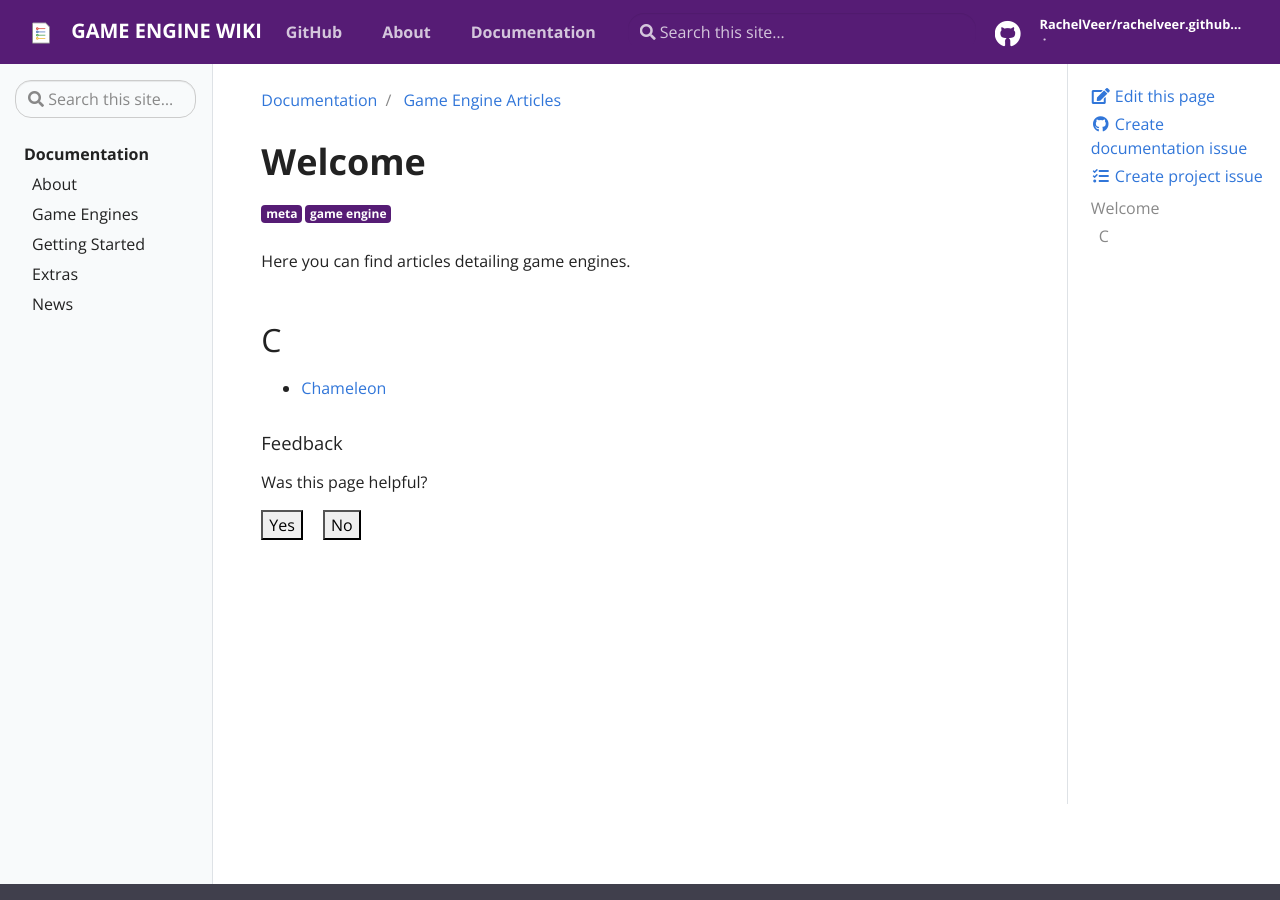
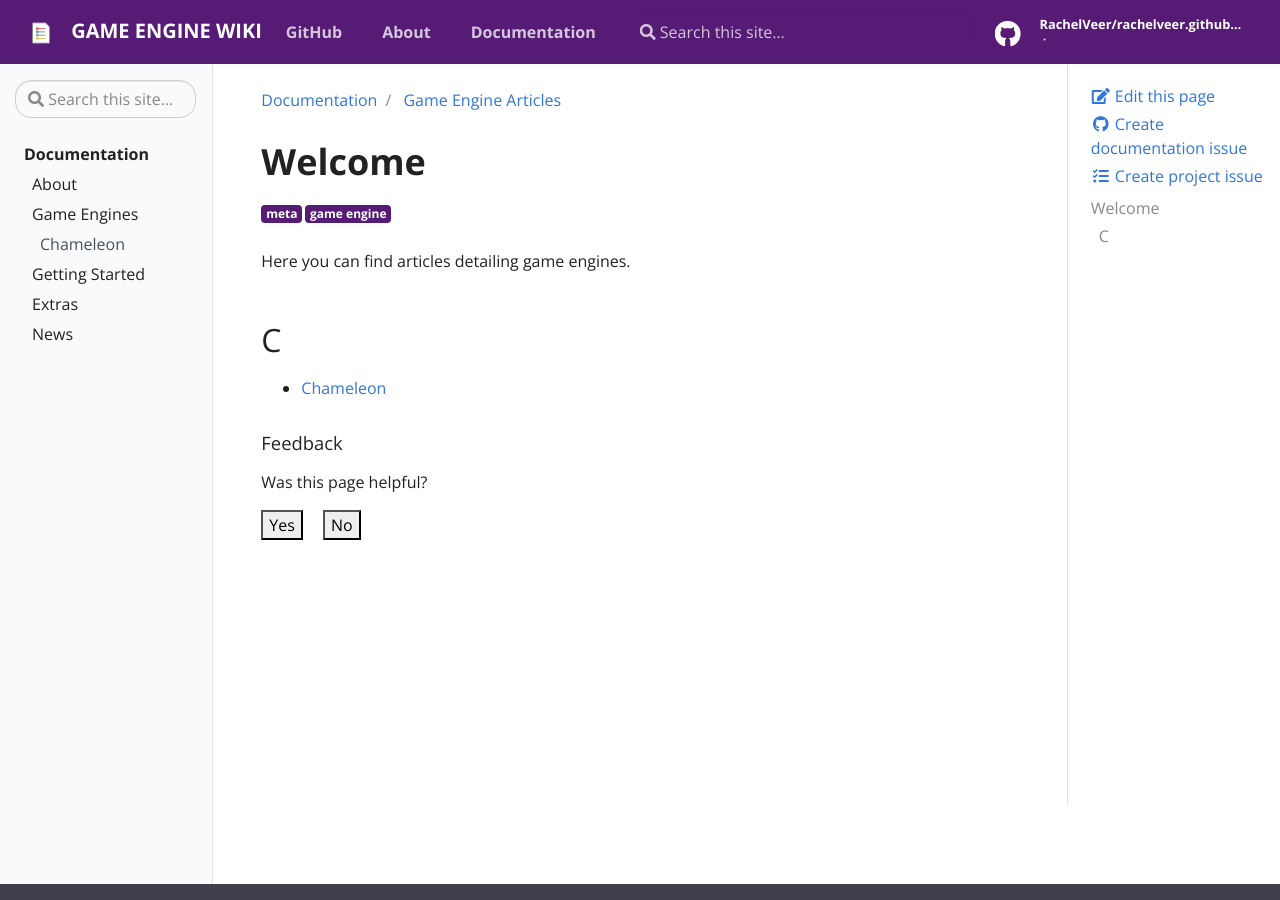
Before and after one commit to RachelVeer/rachelveer.github.io, a Jekyll site: the page built from _docs/game-engines.md, in a window 1280 px wide and 900 px high. Built offline with Jekyll 4.4.1, drawn with Linux system fonts in a browser that asks for light colours.

Commit message:
Update toc.yml

```diff
--- a/_data/toc.yml
+++ b/_data/toc.yml
@@ -5,6 +5,9 @@
       url: "about"
     - title: "Game Engines"
       url: "docs/game-engines"
+      children:
+         - title: Chameleon
+           url: "docs/engines/chameleon"
     - title: "Getting Started"
       url: "docs/getting-started"
       children:
```
